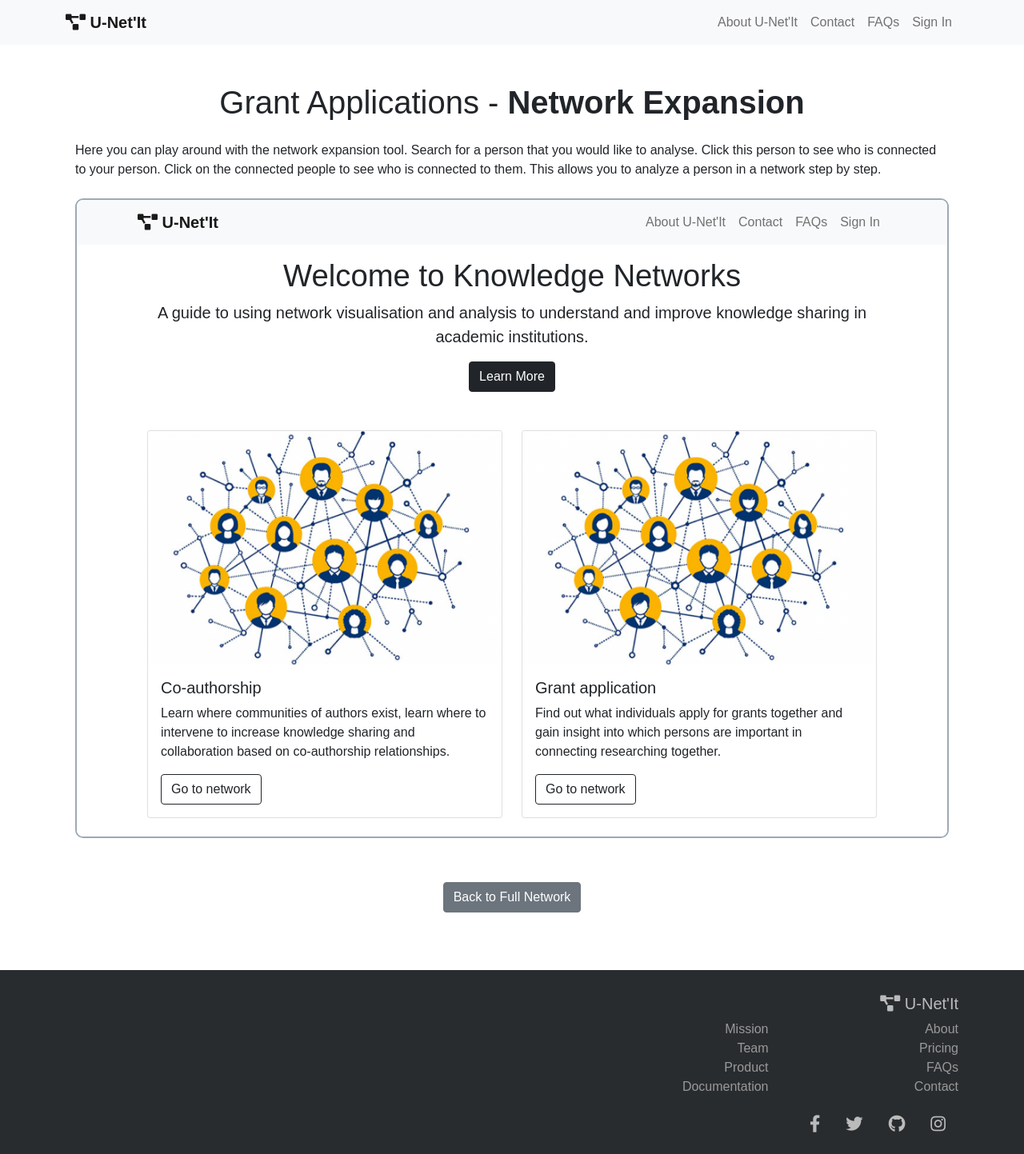
After one commit to Floor99/DCiA_group6, a Flask app: page /grant_applications_expansion in a window 1280 px wide. The commit adds this page. Shown: the whole page at 80% size. Run offline with Flask 3, Linux system fonts and the light colour scheme.

Commit message:
more integration of node expansion and user story node expansion

```diff
--- a/DCiA/dcia/app.py
+++ b/DCiA/dcia/app.py
@@ -84,6 +84,10 @@ def faqs():
 def contact():
     return render_template('contact.html')
 
+@app.route('/grant_applications_expansion')
+def grant_applications_expansion():
+    return render_template('grant_applications_expansion.html')
+
 # @app.route('/dash/')
 # def dash():
 #     return render_template('dash.html')
--- a/DCiA/dcia/templates/grant_applications.html
+++ b/DCiA/dcia/templates/grant_applications.html
@@ -40,7 +40,7 @@
                     <p class="card-text">Try out our node expansion network, where you select a person that you're interested in and then see who that person is connected to. In turn, you can see who are connected to those connected persons. This can help you zoom in on a specific person and their connectivity to others without being overwhelmed with the whole network.</p>
                     <p>Visulization through node expansion can be useful for interventions as they allow you to more closely analyze a large network. You can look at specific individuals whom you might like to target in your intervention and you can closely observe who are key players and who are form bottlenecks in the network. </p>
                     <p>Step by step analysis of a network also increased the intutive understanding of the network, even if you have never worked with a network visulisation before. Click the button below to go to the node expansion network, search for a node and click on it to expand it. You will see more and more people entering your sub-network. </p>
-                    <a href="http://127.0.0.1:5002/" class="btn btn-secondary">Explore individuals</a>
+                    <a href="{{ url_for('grant_applications_expansion') }}" class="btn btn-secondary">Explore individuals</a>
                 </div>
             </div>
         </div>
--- /dev/null
+++ b/DCiA/dcia/templates/grant_applications_expansion.html
@@ -0,0 +1,19 @@
+{% extends 'layout.html' %}
+
+{% block content %}
+<div class="container my-5">
+    <h1 class="text-center my-4">Grant Applications - <b>Network Expansion</b></h1>
+    <p>Here you can play around with the network expansion tool. Search for a person that you would like to analyse. Click this person to see who is connected to your person. Click on the connected people to see who is connected to them. This allows you to analyze a person in a network step by step.</p>
+    <div class="row my-4">
+        <div class="col-md-12">
+            <iframe src="http://127.0.0.1:5002" width="100%" height="800" style="border: 2px solid #9EA9B3; border-radius: 10px;"></iframe>
+        </div>
+    </div>
+    <!-- Button to go back to the whole network -->
+    <div class="row">
+        <div class="col-md-12 text-center my-4">
+            <a href="{{ url_for('grant_applications') }}" class="btn btn-secondary">Back to Full Network</a>
+        </div>
+    </div>
+</div>
+{% endblock %}
```
Also changed, not shown: DCiA/dcia/expansion_network.py (+26 -24 lines).
